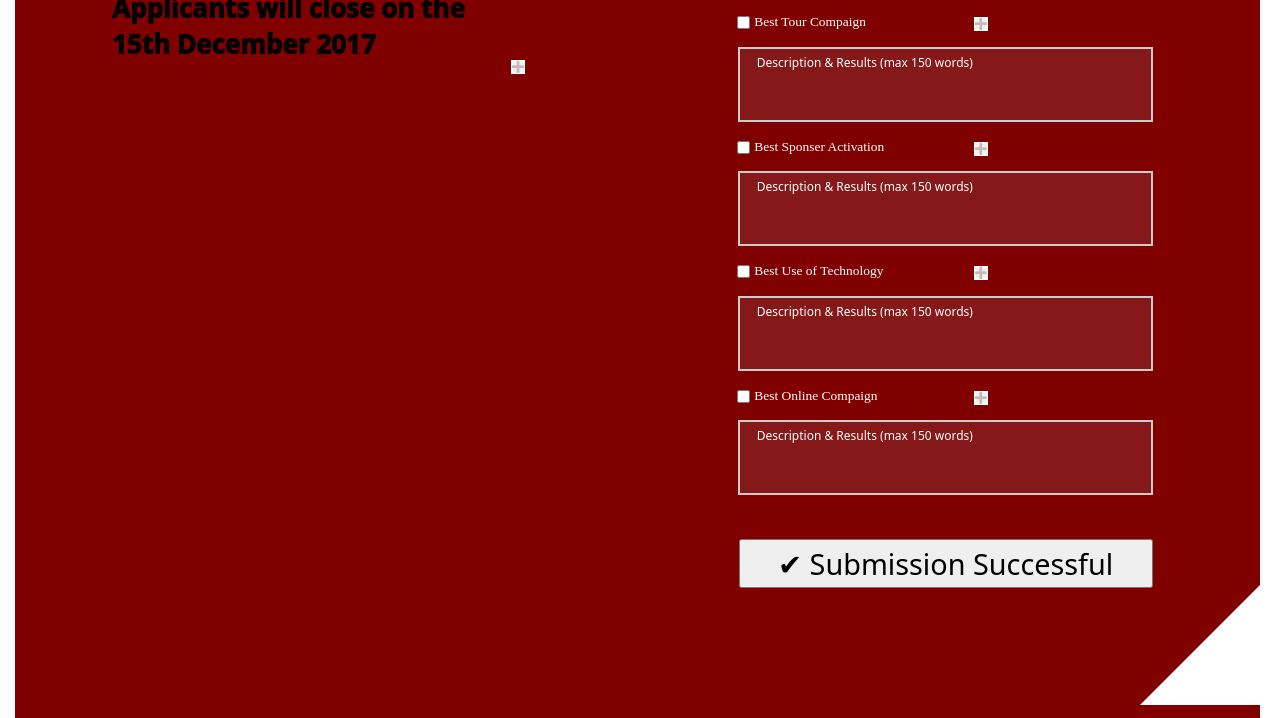
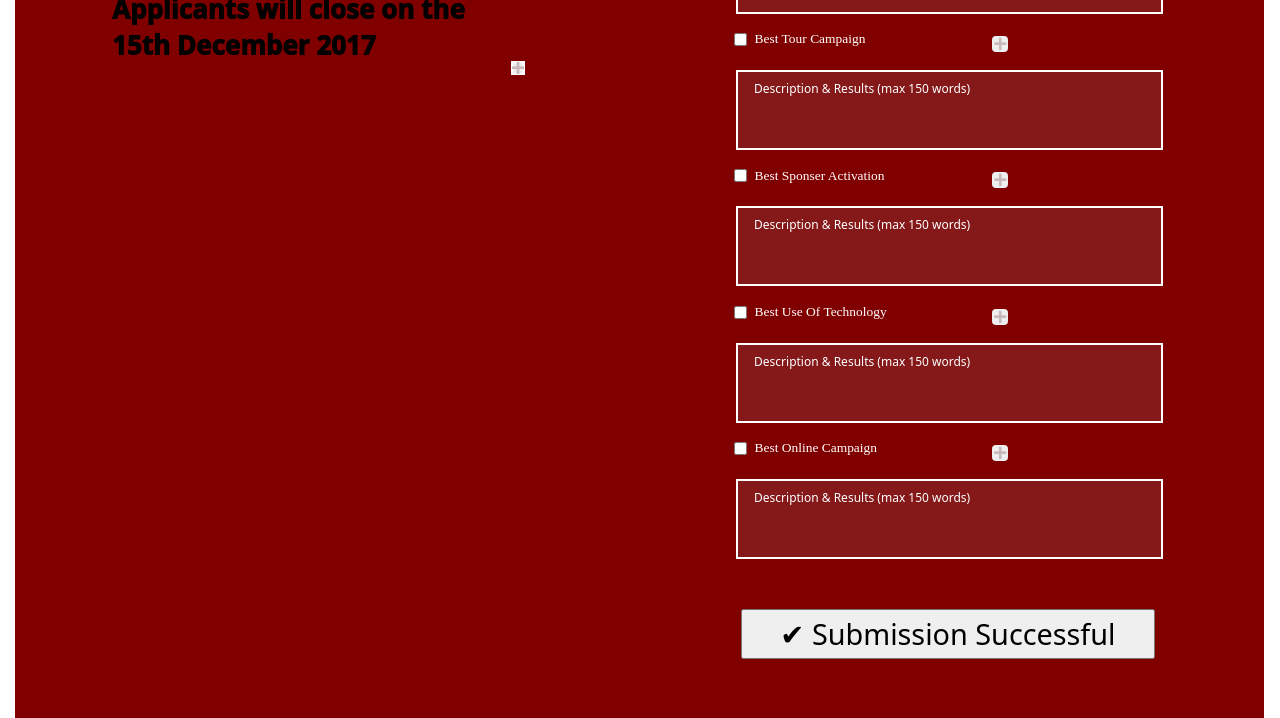
Before and after one commit to FahadAlyan/Front-end, a plain HTML site: page 3rd-Task/index.html in a window 1280 px wide. Shown: the part 609-1327 px from the top of the page. Drawn offline with Linux system fonts and the light colour scheme.

Commit message:
task3 screen1 & 2 completed

```diff
--- a/3rd-Task/index.html
+++ b/3rd-Task/index.html
@@ -25,33 +25,76 @@
         <h2>Which award</h2>
         <p>(Please tick and provide details for all of the awards you would like to be nominated for )</p>
        </div>
-       <div class ="lower_one">
-       <div class ="First One">
-      <input type="checkbox" id="best1" name="bestLive" />
-      <label for="best1">Best Livestream</label>
-      <div> <button class="button _3"></button> </div>
-      </div></div>
-       <textarea name="noone" placeholder="Description & Results(max. 150 words) "></textarea>
-       <div class="second_one">
-        <input type="checkbox" id="best2" name="bestlive2">
-        <label for="best2">Best Tour Compaign</label>
-        <div><button class="button _4"></button></div></div>
-        <textarea name="Second" placeholder="Description & Results (max 150 words)"></textarea>
-        <div class="third_one">
-        <input type="checkbox" id="best2" name="bestlive2">
+       <form class="awards-form">
+       <div class="award">
+       <div class="award-row">
+       <div class="award-checkbox">
+        <input type="checkbox" id="best1" name="bestLive">
+        <label for="best2">Best Livestream</label>
+      </div>
+       <div class="award-button">
+        <button type="button" class="button _3"></button>
+       </div>
+       </div>
+      <textarea class="award-description" name="noone"
+      placeholder="Description & Results (max 150 words)"></textarea>
+      </div>
+
+     <div class="award">
+     <div class="award-row">
+     <div class="award-checkbox">
+        <input type="checkbox" id="best2" name="bestLive2">
+        <label for="best2">Best Tour Campaign</label>
+      </div>
+      <div class="award-button">
+        <button type="button" class="button _4"></button>
+      </div>
+      </div>
+      <textarea class="award-description" name="second"
+      placeholder="Description & Results (max 150 words)"></textarea>
+      </div>
+
+     <div class="award">
+     <div class="award-row">
+      <div class="award-checkbox">
+        <input type="checkbox" id="best2" name="bestLive2">
         <label for="best2">Best Sponser Activation</label>
-        <div><button class="button _5"></button></div></div>
-        <textarea name="third" placeholder="Description & Results (max 150 words)"></textarea>
-         <div class="fourth_one">
-        <input type="checkbox" id="best2" name="bestlive2">
-        <label for="best2">Best Use of Technology</label>
-        <div><button class="button _5"></button></div></div>
-        <textarea name="fourth" placeholder="Description & Results (max 150 words)"></textarea>
-         <div class="fifth_one">
-        <input type="checkbox" id="best2" name="bestlive2">
-        <label for="best2">Best Online Compaign </label>
-        <div><button class="button _5"></button></div></div>
-        <textarea name="fifth" placeholder="Description & Results (max 150 words)"></textarea>
+      </div>
+      <div class="award-button">
+        <button type="button" class="button _4"></button>
+      </div>
+      </div>
+      <textarea class="award-description" name="second"
+      placeholder="Description & Results (max 150 words)"></textarea>
+    </div>
+    <div class="award">
+    <div class="award-row">
+      <div class="award-checkbox">
+        <input type="checkbox" id="best2" name="bestLive2">
+        <label for="best2">Best Use Of Technology</label>
+      </div>
+      <div class="award-button">
+        <button type="button" class="button _4"></button>
+      </div>
+    </div>
+    <textarea class="award-description" name="second"
+      placeholder="Description & Results (max 150 words)"></textarea>
+    </div>
+    <div class="award">
+    <div class="award-row">
+      <div class="award-checkbox">
+        <input type="checkbox" id="best2" name="bestLive2">
+        <label for="best2">Best Online Campaign</label>
+      </div>
+      <div class="award-button">
+        <button type="button" class="button _4"></button>
+      </div>
+    </div>
+    <textarea class="award-description" name="second"
+      placeholder="Description & Results (max 150 words)"></textarea>
+  </div>
+
+
         <button class="sub">✔ Submission Successful</button>
         </form>
       </div>
--- a/3rd-Task/style..css
+++ b/3rd-Task/style..css
@@ -2,19 +2,18 @@
     margin: 0;
     padding:0;
     box-sizing: border-box;
-
 }
 body{
-    background:white;
+    height: 220vh;
 }
 .main{
     background: maroon;
-    width: 97.3vw;
-    height: 192vh;
+    width: 97.6vw;
+    height: 220vh;
     margin-left: 15px ;
     margin-top: 22px;
     display: inline-flex;
-    margin-bottom: 0;
+    margin-bottom: 1px;
 }
 .left{
     width: 49vw;
@@ -29,7 +28,7 @@ body{
 
 }
 .main-heading{
-    font-size: 4.5rem;
+   font-size: 4.5rem;
    font-family: system-ui, -apple-system, BlinkMacSystemFont, 'Segoe UI', Roboto, Oxygen, Ubuntu, Cantarell, 'Open Sans', 'Helvetica Neue', sans-serif;
    color: white;
    width: 50%;
@@ -59,9 +58,9 @@ body{
       height: 0;
       border-bottom: 140px solid white;
       border-left: 140px solid transparent;
-      position: absolute;
-      right: 0;
-      top: 73.4rem;
+      position: relative;
+      left: 70.28rem;
+      bottom: 8.75rem;
     }
 .right_box{
     background: maroon;
@@ -98,7 +97,8 @@ input,textarea{
 .upper_one p{
     margin-top: 0%;
     margin-left: 15%;
-    font-size: 12px;
+    margin-bottom: 2%;
+    font-size: 11px;
     color: white;
     font-family: system-ui, -apple-system, BlinkMacSystemFont, 'Segoe UI', Roboto, Oxygen, Ubuntu, Cantarell, 'Open Sans', 'Helvetica Neue', sans-serif;
 }
@@ -128,7 +128,7 @@ input,textarea{
 
 }
 input[type="checkbox"] {
-  margin-top: 19px;
+  margin-top: -19px;
   margin-left: 16%;
   background-color: maroon;
   accent-color: rgba(89, 2, 2, 0.447);
@@ -142,34 +142,22 @@ label{
 }
 .button{
     padding: 0.8%;
-    display: block;
     margin-left: 21rem;
     margin-top: -1rem;
     border: 2px solid white;
     margin-bottom: 2.5%;
 
 }
-textarea{
-    margin-top: 0px;
-    margin-left:100px;
-    font-size: 12px;
-    width: 415px;
-    height: 75px;
-    resize: none;
-    background-color: rgb(133, 24, 24);
-    display: block;
-    box-sizing: border-box;
-    color:white;
-    font-family: system-ui, -apple-system, BlinkMacSystemFont, 'Segoe UI', Roboto, Oxygen, Ubuntu, Cantarell, 'Open Sans', 'Helvetica Neue', sans-serif;
-    padding-top: 5px;
-    padding-left: 9px;
-}
+
 .First_one{
     display: flex;
 }
 label[for="best2"]{
     margin-bottom: 20px;
     margin-bottom: 10px;
+    position: relative;
+    bottom: 0.3rem;
+    width: 170px;
 }
 .button::before{
     content: "+";
@@ -189,3 +177,49 @@ label[for="best2"]{
     margin-top:7%;
     margin-left: 16.2%;
 }
+.award {
+  background: maroon;
+  padding: 1rem;
+  padding-bottom: 0.4rem;
+}
+.award-row {
+  display: flex;
+  justify-content: space-between;
+  align-items: center;
+}
+
+.award-checkbox {
+  display: flex;
+  align-items: center;
+  gap: 0.5rem;
+  padding-left: 8%;
+}
+.award-button{
+    position: relative;
+    bottom: 0.5rem;
+}
+.award-button button {
+  color: #fff;
+  border: none;
+  padding: 0.5rem;
+  border-radius: 4px;
+  cursor: pointer;
+  margin: -1rem 15rem 0 0;
+
+}
+
+.award-description {
+  width: 72%;
+  margin-top: 0.5rem;
+  padding: 0.5rem;
+  border: 2px solid white;
+  min-height: 5rem;
+  resize: none;
+  font-size: 12px;
+  margin-left : 5.02rem ;
+   background-color: rgb(133, 24, 24);
+    display: block;
+    box-sizing: border-box;
+    color:white;
+    font-family: system-ui, -apple-system, BlinkMacSystemFont, 'Segoe UI', Roboto, Oxygen, Ubuntu, Cantarell, 'Open Sans', 'Helvetica Neue', sans-serif;
+}
```
Also changed, not shown: 3rd-Task/screen2/style.css (+4 -4 lines).
